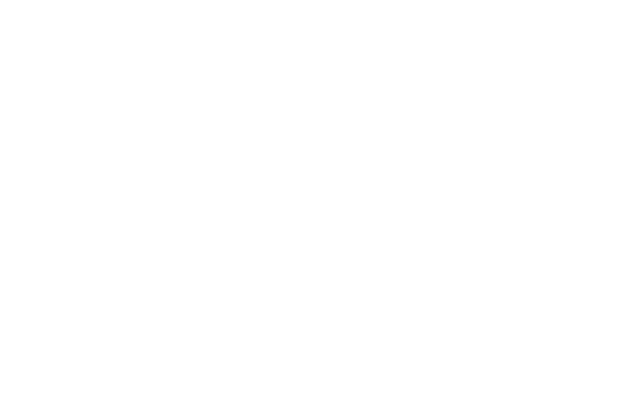
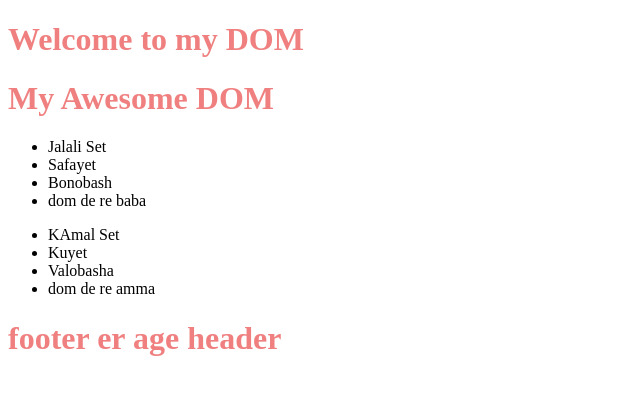
Before and after one commit to rezwan2230/tour-of-dom, a plain HTML site: page index.html in a window 1280 px wide. Shown: the whole page, without its empty margins (0-640 px from the left). Drawn offline with Linux system fonts and the light colour scheme.

Commit message:
added dom basic

```diff
--- a/index.html
+++ b/index.html
@@ -1,11 +1,46 @@
 <!DOCTYPE html>
 <html lang="en">
+
 <head>
     <meta charset="UTF-8">
     <meta name="viewport" content="width=device-width, initial-scale=1.0">
     <title>Tour of DOM</title>
+    <link rel="stylesheet" href="./styles/style.css">
 </head>
+
 <body>
 
+    <header>
+        <h1>Welcome to my DOM</h1>
+    </header>
+
+    <main>
+        <h1>My Awesome DOM</h1>
+        <ul>
+            <li>Jalali Set</li>
+            <li>Safayet</li>
+            <li>Bonobash</li>
+            <li>dom de re baba</li>
+        </ul>
+        <ul>
+            <li>KAmal Set</li>
+            <li>Kuyet</li>
+            <li>Valobasha</li>
+            <li>dom de re amma</li>
+        </ul>
+
+        <h1>footer er age header</h1>
+    </main>
+
+    <script src="./js/dom.js"></script>
+
+
+
+    <script>
+
+    </script>
+
+
 </body>
+
 </html>
--- /dev/null
+++ b/js/dom.js
@@ -0,0 +1,16 @@
+// console.log("Hello From JS")
+// console.log(document);
+// console.log(document.body);
+
+
+
+const liCollection = document.getElementsByTagName("li")
+for (const li of liCollection) {
+    console.log(li.innerText);
+}
+
+
+const allheading = document.getElementsByTagName("h1")
+for (const h1 of allheading) {
+    console.log(h1.innerText)
+}
--- /dev/null
+++ b/styles/style.css
@@ -0,0 +1,3 @@
+h1{
+    color: lightcoral;
+}
```
